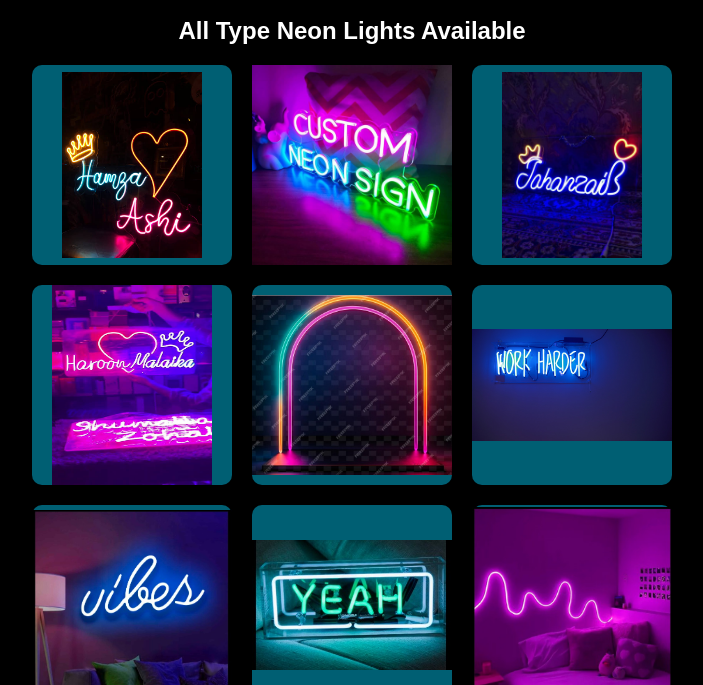
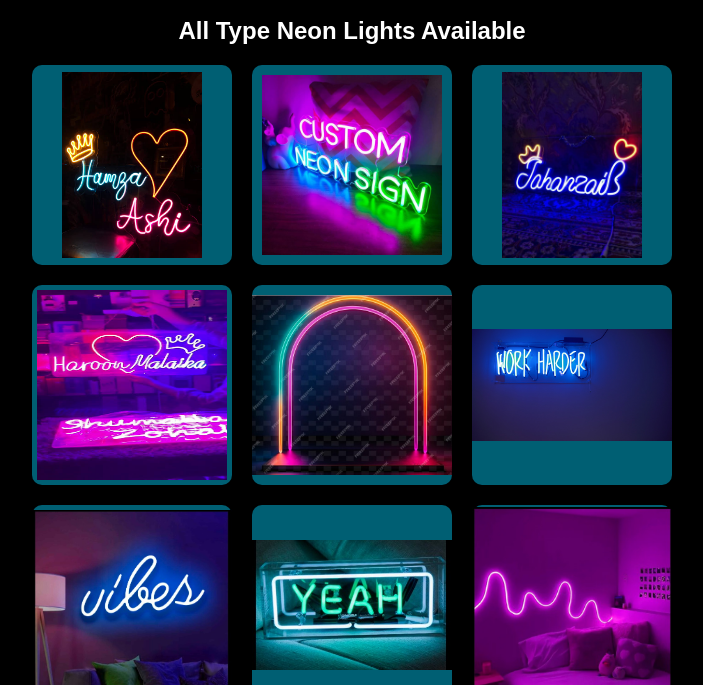
Before and after one commit to qwertyuioplkjhgdsasdfghjkl/Ahmed-Neon-Lights, a plain HTML site: page index.html in a window 1280 px wide. Shown: the part 497-1182 px from the top of the page, without its empty margins (288-991 px from the left). Drawn offline with Linux system fonts and the light colour scheme.

Commit message:
Add files via upload

```diff
--- a/index.html
+++ b/index.html
@@ -85,14 +85,14 @@
         <h2>All Type Neon Lights Available</h2>
         <div class="image-container">
             <div class="box"><img src="1.jpeg" width="70%"></div>
-            <div class="box"><img src="4.jpeg" width="100%"></div>
+            <div class="box"><img src="4.jpeg" width="90%"></div>
             <div class="box"><img src="3.jpeg" width="70%"></div>
         </div>
     </div>
     <div class="section">
 
         <div class="image-container">
-            <div class="box"><img src="2.jpeg" width="80%" height="100%"></div>
+            <div class="box"><img src="2.jpeg" width="95%" height="95%"></div>
             <div class="box"><img src="5.jpeg" width="100%"></div>
             <div class="box"><img src="6.jpg" width="100%"></div>
         </div>
```
